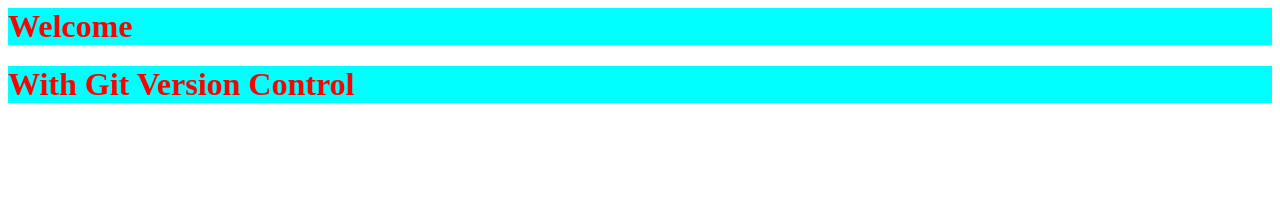
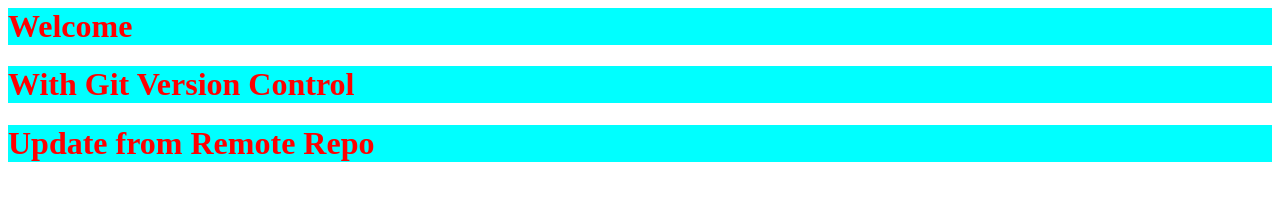
Before and after one commit to NawalZaki/MearnBeniSuif, a plain HTML site: page Honepage.html in a window 1280 px wide. Drawn offline with Linux system fonts and the light colour scheme.

Commit message:
Update Honepage.html

```diff
--- a/Honepage.html
+++ b/Honepage.html
@@ -8,5 +8,6 @@
 <body>
     <h1>Welcome</h1>
     <h1>With Git Version Control</h1>
+    <h1>Update from Remote Repo</h1>
 </body>
 </html>
```
